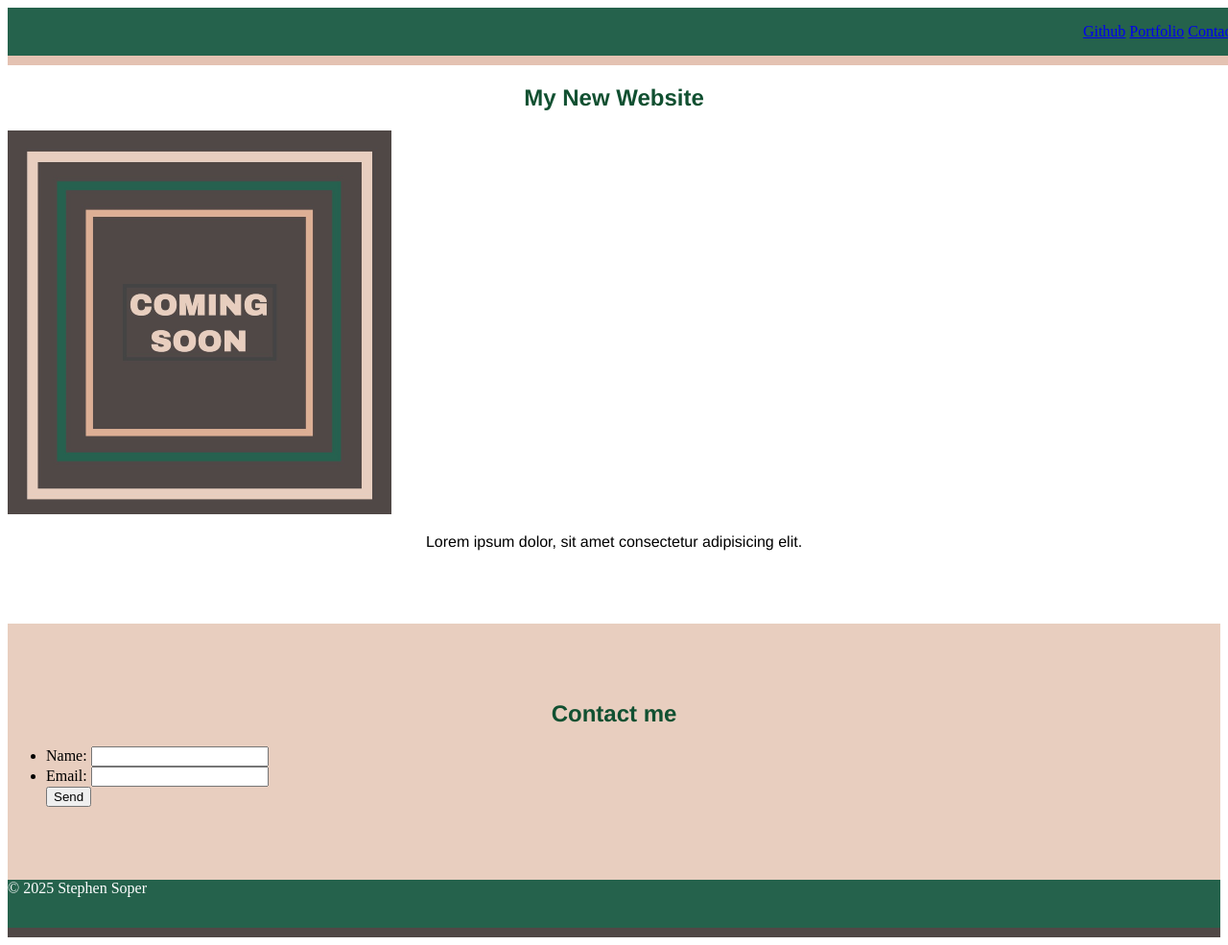
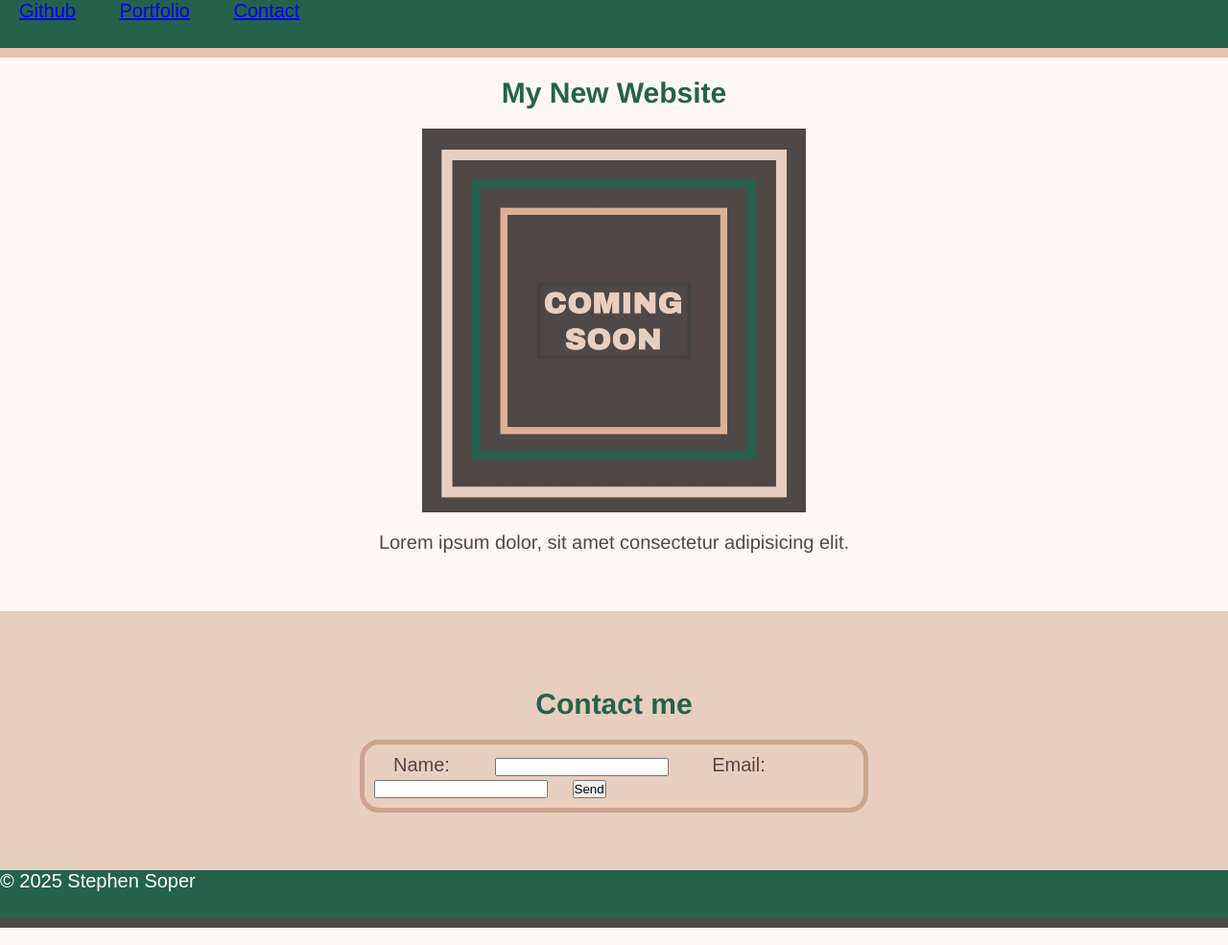
Before and after one commit to Stephen-exe/week-1-mini-project-2025, a plain HTML site: page index.html in a window 1280 px wide. Shown: the whole page at 96% size. Drawn offline with Linux system fonts and the light colour scheme.

Commit message:
fixing css

```diff
--- a/assets/style.css
+++ b/assets/style.css
@@ -1,3 +1,8 @@
+* {
+  margin: 0;
+  padding: 0;
+}
+
 header {
   position: fixed;
   height: 50px;
@@ -7,25 +12,40 @@ header {
   color: white;
 }
 
+body {
+  position: relative;
+  font-family: "Goudy Bookletter 1911", sans-serif;
+  font-size: 20px;
+  background-color: #FDF8F5;
+  color: #4F4846;
+}
+
 section {
   padding: 60px 0;
 }
 
-h1 {
+h1,
+h2 {
+  margin: 20px;
   text-align: center;
-  color: rgb(17, 80, 49);
-  font-family: 'Franklin Gothic Medium', 'Arial Narrow', Arial, sans-serif;
-}
-
-h2 {
-  text-align: center;
-  color: rgb(17, 80, 49);
+  color: #25624c;
   font-family: 'Franklin Gothic Medium', 'Arial Narrow', Arial, sans-serif;
 }
 
 p {
   text-align: center;
   font-family: 'Franklin Gothic Medium', 'Arial Narrow', Arial, sans-serif;
+}
+
+li {
+  display: inline;
+  padding: 0px 20px;
+  text-decoration: none;
+}
+
+img {
+  display: block;
+  margin: 20px auto;
 }
 
 footer {
@@ -36,8 +56,17 @@ footer {
   color: white;
 }
 
-header ul li {
-  display: inline;
+form {
+  margin: 0 auto;
+  width: 500px;
+  padding: 10px;
+  border: 5px solid #cca48d;
+  border-radius: 20px;
+}
+
+label {
+  display: inline-block;
+  width: 100px;
 }
 
 #comingsoon {
@@ -49,6 +78,10 @@ header ul li {
     #e8cebf;
 }
 
+.text-center {
+  text-align: center;
+}
+
 .text-right {
   text-align: right;
 }
--- a/index.html
+++ b/index.html
@@ -10,7 +10,7 @@
 
 <body>
   <header>
-    <nav class="text-right">
+    <nav>
       <ul>
         <li> <a href="https://github.com/">Github</a></li>
         <li> <a href="#">Portfolio</a></li>
```
